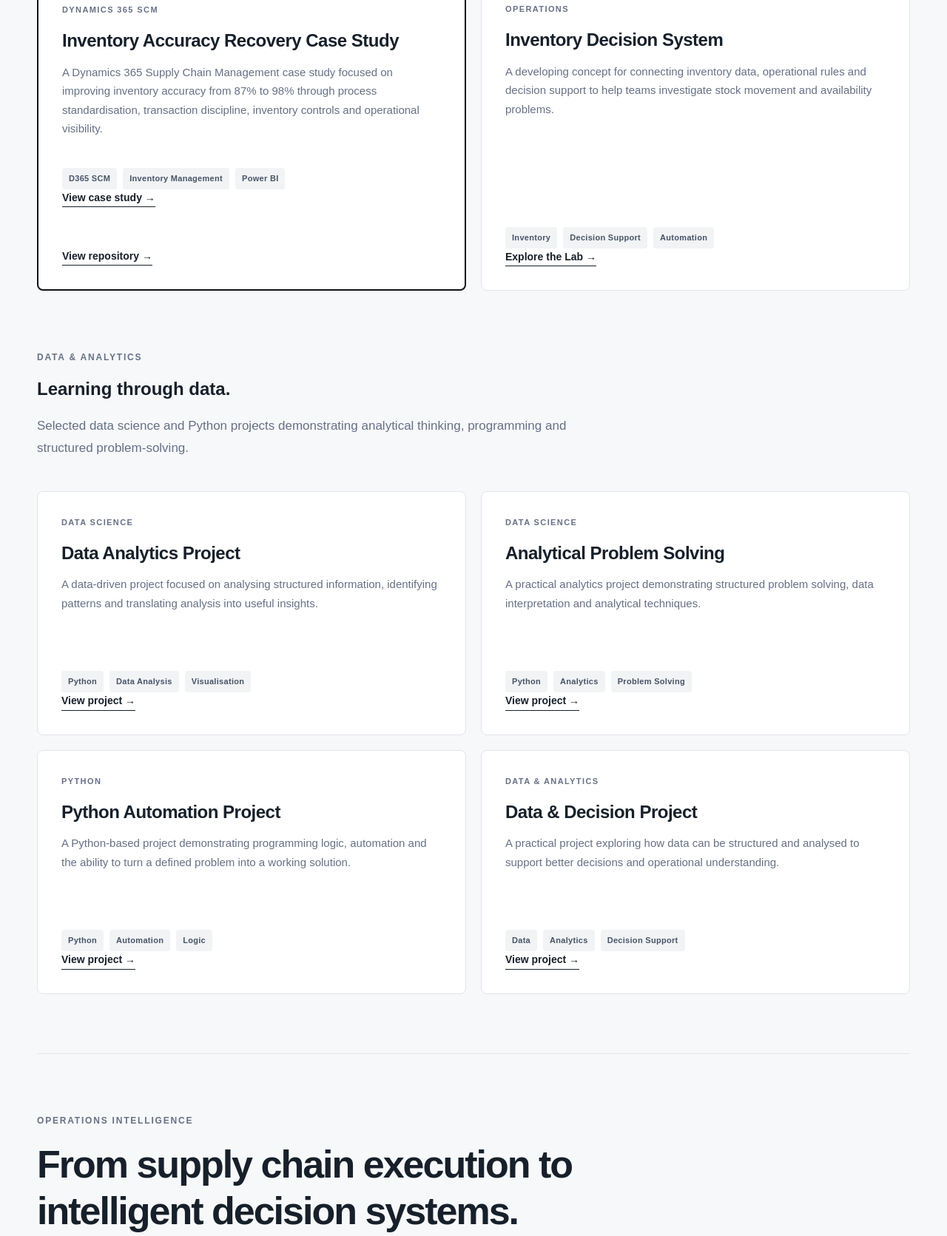
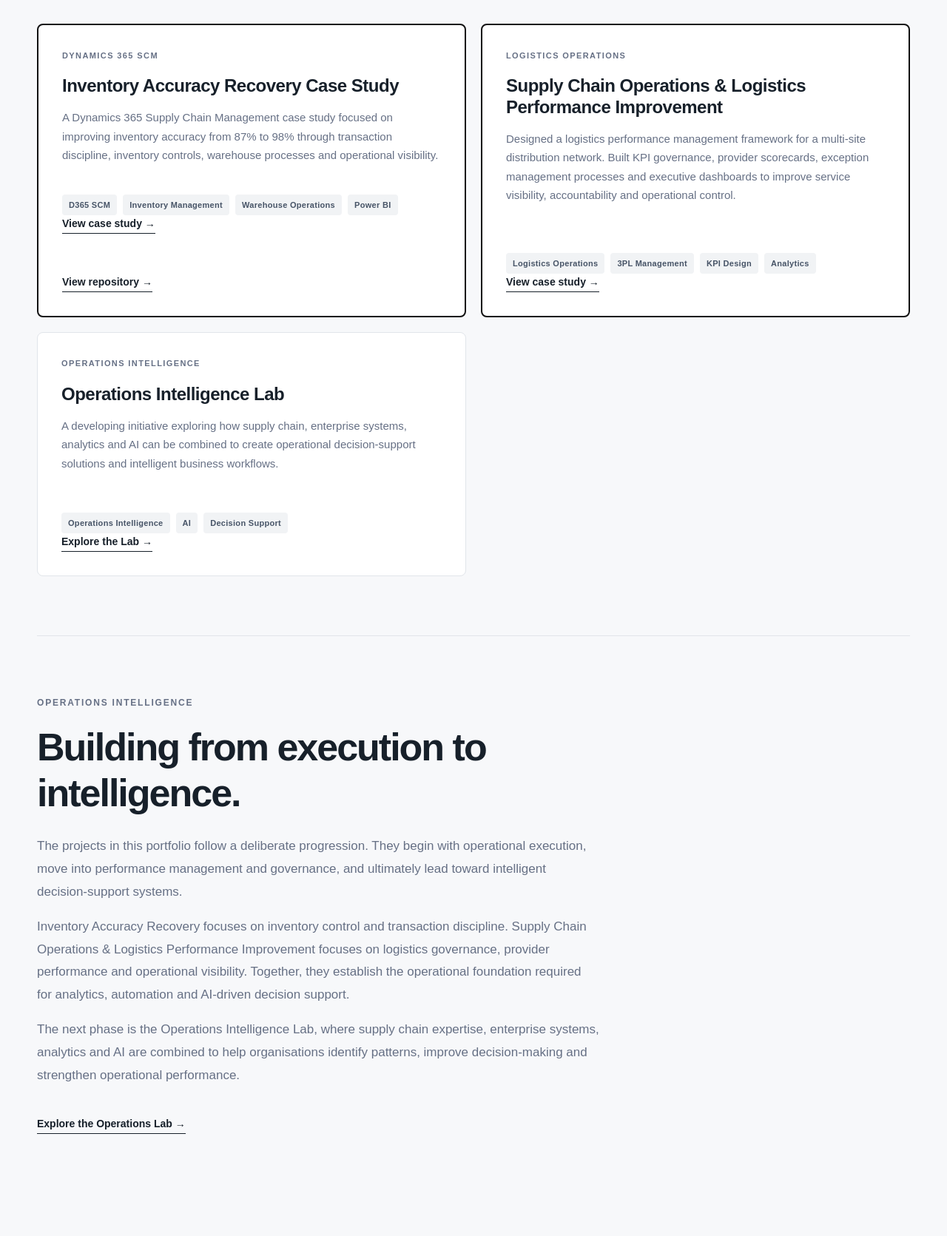
Before and after one commit to Sobishi/sobishi.github.io, a plain HTML site: page projects.html in a window 1280 px wide. Shown: the part 881-2552 px from the top of the page at 74% size. Drawn offline with Linux system fonts and the light colour scheme.

Commit message:
Update projects.html

```diff
--- a/projects.html
+++ b/projects.html
@@ -84,15 +84,16 @@
     </p>
 
     <h2>
-                Building from operational experience.
+        Solving operational problems through process, systems and analytics.
     </h2>
 
     <p>
-                These projects represent the direction of my work toward
-                Dynamics 365 Supply Chain Management, operational process
-                design and decision-support systems.
+        These projects demonstrate how I approach supply chain and
+        logistics challenges through operational analysis, process
+        design, performance management and enterprise systems thinking.
+        They form the foundation of my journey toward Dynamics 365
+        Supply Chain Management and Operations Intelligence solutions.
     </p>
-
 
     <div class="project-grid">
 
@@ -110,10 +111,10 @@
             </h3>
 
             <p>
-                    A Dynamics 365 Supply Chain Management case study focused on
-                    improving inventory accuracy from 87% to 98% through process
-                    standardisation, transaction discipline, inventory controls
-                    and operational visibility.
+                A Dynamics 365 Supply Chain Management case study
+                focused on improving inventory accuracy from 87% to
+                98% through transaction discipline, inventory controls,
+                warehouse processes and operational visibility.
             </p>
 
             <div class="project-tags">
@@ -122,12 +123,13 @@
 
                 <span>Inventory Management</span>
 
+                <span>Warehouse Operations</span>
+
                 <span>Power BI</span>
 
             </div>
 
-                    <a
-                    href="inventory-accuracy-case-study.html"
+            <a href="inventory-accuracy-case-study.html"
                class="text-link">
 
                 View case study →
@@ -136,8 +138,7 @@
 
             <br><br>
 
-                <a
-                    href="https://github.com/Sobishi/d365-inventory-accuracy-case-study"
+            <a href="https://github.com/Sobishi/d365-inventory-accuracy-case-study"
                target="_blank"
                rel="noopener noreferrer"
                class="text-link">
@@ -148,43 +149,79 @@
 
         </article>
 
+
         <!-- PROJECT 2 -->
+
+        <article class="project-card featured-project">
+
+            <span class="project-status">
+                LOGISTICS OPERATIONS
+            </span>
+
+            <h3>
+                Supply Chain Operations & Logistics Performance Improvement
+            </h3>
+
+            <p>
+                Designed a logistics performance management framework
+                for a multi-site distribution network. Built KPI
+                governance, provider scorecards, exception management
+                processes and executive dashboards to improve service
+                visibility, accountability and operational control.
+            </p>
+
+            <div class="project-tags">
+
+                <span>Logistics Operations</span>
+
+                <span>3PL Management</span>
+
+                <span>KPI Design</span>
+
+                <span>Analytics</span>
+
+            </div>
+
+            <a href="supply-chain-logistics-improvement.html"
+               class="text-link">
+
+                View case study →
+
+            </a>
+
+        </article>
+
+
+        <!-- PROJECT 3 -->
 
         <article class="project-card">
 
             <span class="project-status">
-                    OPERATIONS
+                OPERATIONS INTELLIGENCE
             </span>
 
             <h3>
-                    Inventory Decision System
+                Operations Intelligence Lab
             </h3>
 
             <p>
-                    A developing concept for connecting inventory
-                    data, operational rules and decision support to
-                    help teams investigate stock movement and
-                    availability problems.
+                A developing initiative exploring how supply chain,
+                enterprise systems, analytics and AI can be combined
+                to create operational decision-support solutions and
+                intelligent business workflows.
             </p>
 
             <div class="project-tags">
 
-                    <span>
-                        Inventory
-                    </span>
+                <span>Operations Intelligence</span>
 
-                    <span>
-                        Decision Support
-                    </span>
+                <span>AI</span>
 
-                    <span>
-                        Automation
-                    </span>
+                <span>Decision Support</span>
 
             </div>
 
-                <a
-                    href="lab.html"
+            <a href="lab.html"
                class="text-link">
 
                 Explore the Lab →
@@ -193,228 +230,10 @@
 
         </article>
 
-
     </div>
 
 </section>
-
-
-    <!-- DATA & ANALYTICS -->
-
-    <section class="project-section">
-
-        <p class="section-label">
-            DATA & ANALYTICS
-        </p>
-
-        <h2>
-            Learning through data.
-        </h2>
-
-        <p>
-            Selected data science and Python projects demonstrating
-            analytical thinking, programming and structured
-            problem-solving.
-        </p>
-
-
-        <div class="project-grid">
-
-
-            <!-- PROJECT 3 -->
-
-            <article class="project-card">
-
-                <span class="project-status">
-                    DATA SCIENCE
-                </span>
-
-                <h3>
-                    Data Analytics Project
-                </h3>
-
-                <p>
-                    A data-driven project focused on analysing
-                    structured information, identifying patterns and
-                    translating analysis into useful insights.
-                </p>
-
-                <div class="project-tags">
-
-                    <span>
-                        Python
-                    </span>
-
-                    <span>
-                        Data Analysis
-                    </span>
-
-                    <span>
-                        Visualisation
-                    </span>
-
-                </div>
-
-                <a
-                    href="https://www.datascienceportfol.io/bishi/projects/7"
-                    target="_blank"
-                    rel="noopener noreferrer"
-                    class="text-link">
-
-                    View project →
-
-                </a>
-
-            </article>
-
-
-            <!-- PROJECT 4 -->
-
-            <article class="project-card">
-
-                <span class="project-status">
-                    DATA SCIENCE
-                </span>
-
-                <h3>
-                    Analytical Problem Solving
-                </h3>
-
-                <p>
-                    A practical analytics project demonstrating
-                    structured problem solving, data interpretation
-                    and analytical techniques.
-                </p>
-
-                <div class="project-tags">
-
-                    <span>
-                        Python
-                    </span>
-
-                    <span>
-                        Analytics
-                    </span>
-
-                    <span>
-                        Problem Solving
-                    </span>
-
-                </div>
-
-                <a
-                    href="https://www.datascienceportfol.io/bishi/projects/8"
-                    target="_blank"
-                    rel="noopener noreferrer"
-                    class="text-link">
-
-                    View project →
-
-                </a>
-
-            </article>
-
-
-            <!-- PROJECT 5 -->
-
-            <article class="project-card">
-
-                <span class="project-status">
-                    PYTHON
-                </span>
-
-                <h3>
-                    Python Automation Project
-                </h3>
-
-                <p>
-                    A Python-based project demonstrating programming
-                    logic, automation and the ability to turn a
-                    defined problem into a working solution.
-                </p>
-
-                <div class="project-tags">
-
-                    <span>
-                        Python
-                    </span>
-
-                    <span>
-                        Automation
-                    </span>
-
-                    <span>
-                        Logic
-                    </span>
-
-                </div>
-
-                <a
-                    href="https://www.datascienceportfol.io/bishi/projects/4"
-                    target="_blank"
-                    rel="noopener noreferrer"
-                    class="text-link">
-
-                    View project →
-
-                </a>
-
-            </article>
-
-
-            <!-- PROJECT 6 -->
-
-            <article class="project-card">
-
-                <span class="project-status">
-                    DATA & ANALYTICS
-                </span>
-
-                <h3>
-                    Data & Decision Project
-                </h3>
-
-                <p>
-                    A practical project exploring how data can be
-                    structured and analysed to support better
-                    decisions and operational understanding.
-                </p>
-
-                <div class="project-tags">
-
-                    <span>
-                        Data
-                    </span>
-
-                    <span>
-                        Analytics
-                    </span>
-
-                    <span>
-                        Decision Support
-                    </span>
-
-                </div>
-
-                <a
-                    href="https://www.datascienceportfol.io/bishi/projects/6"
-                    target="_blank"
-                    rel="noopener noreferrer"
-                    class="text-link">
-
-                    View project →
-
-                </a>
-
-            </article>
-
-
-        </div>
-
-    </section>
-
-
-    <!-- AI & OPERATIONS INTELLIGENCE -->
+    <!-- OPERATIONS INTELLIGENCE -->
 
 <section class="featured">
 
@@ -423,31 +242,40 @@
     </p>
 
     <h2>
-        From supply chain execution to intelligent decision systems.
+        Building from execution to intelligence.
     </h2>
 
     <p>
-        The Inventory Accuracy Recovery Case Study represents the
-        first project in a broader Dynamics 365 SCM portfolio
-        covering inventory management, warehouse management,
-        procurement, planning and transportation processes.
+        The projects in this portfolio follow a deliberate progression.
+        They begin with operational execution, move into performance
+        management and governance, and ultimately lead toward
+        intelligent decision-support systems.
     </p>
 
     <p>
-        These projects are building toward a larger vision:
-        combining supply chain expertise, enterprise systems,
-        analytics and AI to create operational intelligence
-        solutions that help organisations understand problems,
-        identify patterns and make better decisions.
+        Inventory Accuracy Recovery focuses on inventory control and
+        transaction discipline. Supply Chain Operations & Logistics
+        Performance Improvement focuses on logistics governance,
+        provider performance and operational visibility. Together,
+        they establish the operational foundation required for
+        analytics, automation and AI-driven decision support.
     </p>
 
-    <a href="lab.html" class="text-link">
+    <p>
+        The next phase is the Operations Intelligence Lab, where
+        supply chain expertise, enterprise systems, analytics and AI
+        are combined to help organisations identify patterns, improve
+        decision-making and strengthen operational performance.
+    </p>
+
+    <a href="lab.html"
+       class="text-link">
+
         Explore the Operations Lab →
+
     </a>
 
 </section>
-
-
 </main>
 
 
```
Lines whose indentation alone changed are shown as unchanged.
